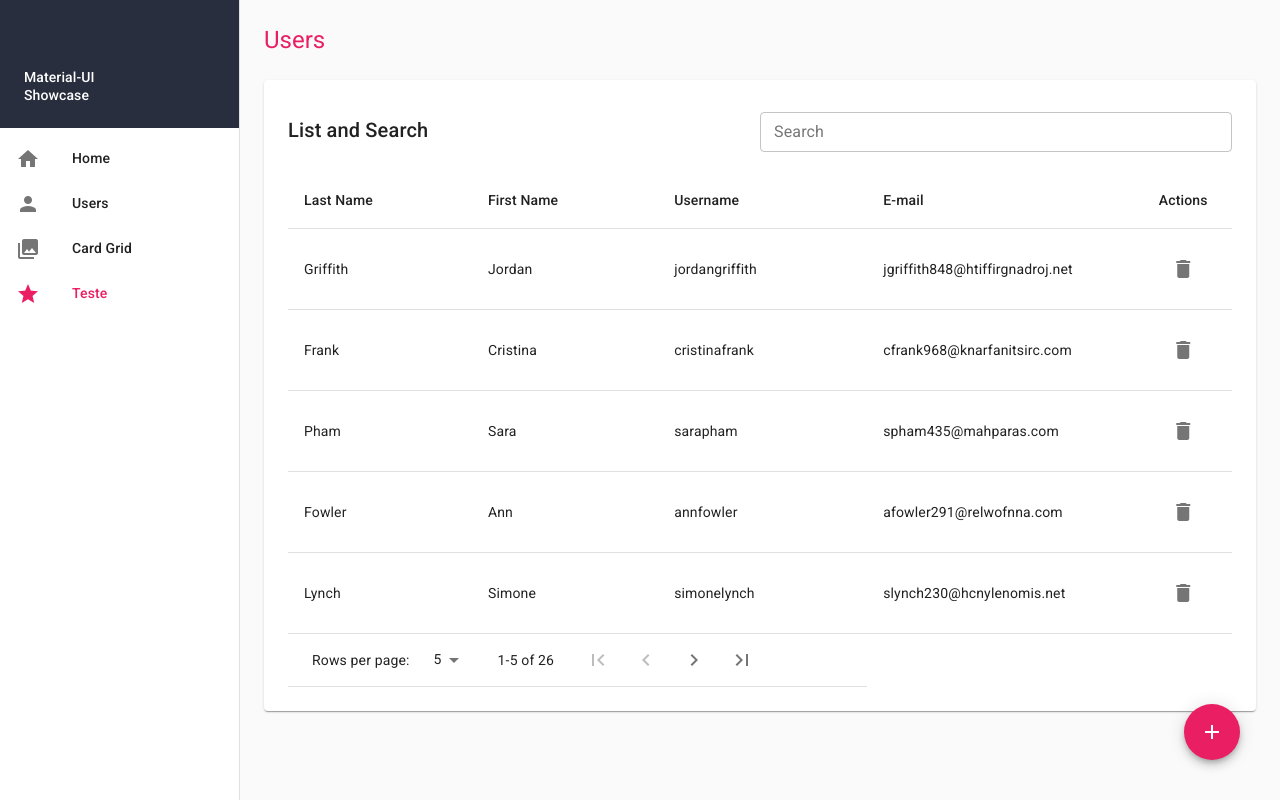
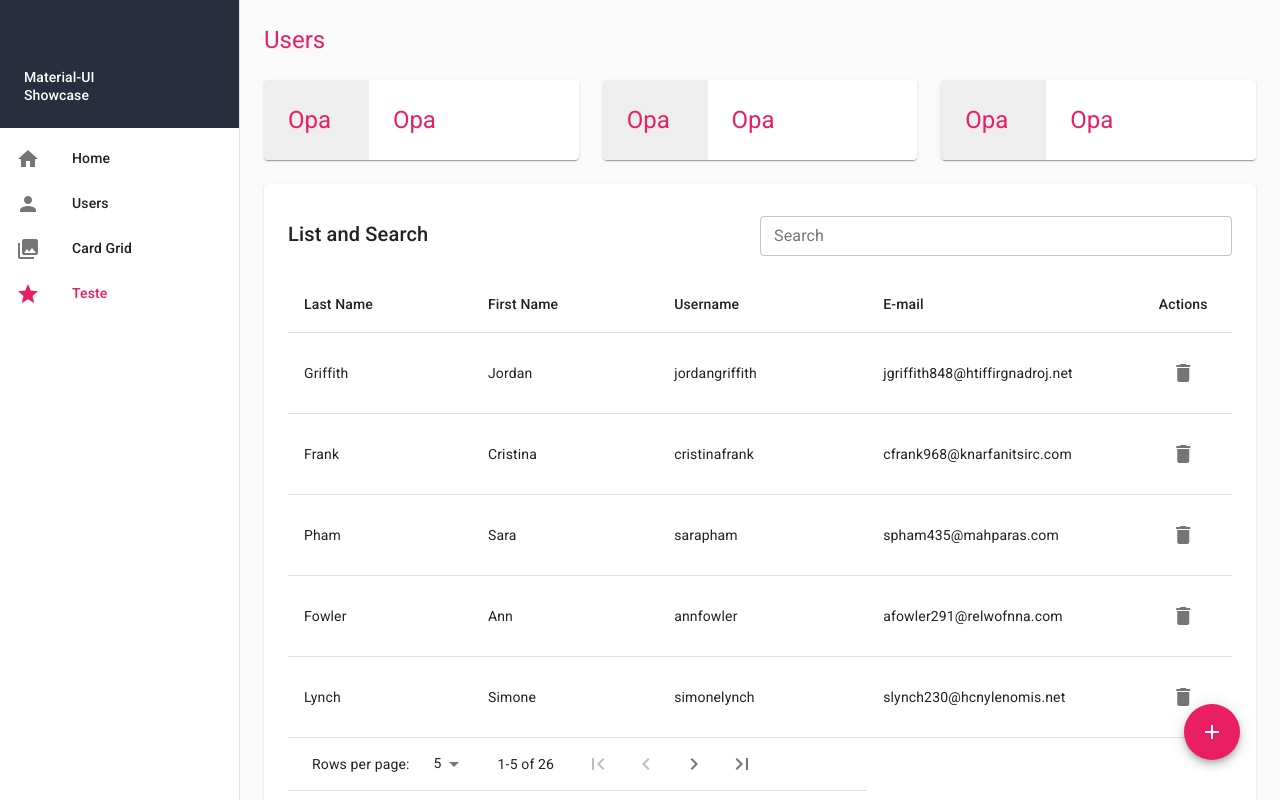
Before and after one commit to joserogeriofilho/material-ui-poc, a React (Create React App) app: page /teste in a window 1280 px wide. Built offline with nearby package versions, Linux system fonts and the light colour scheme; data requests are answered from the project's data file.

Commit message:
Separating the score component from the user's page component

```diff
--- /dev/null
+++ b/src/components/ScoreCard.js
@@ -0,0 +1,38 @@
+import React from 'react'
+import Grid from '@material-ui/core/Grid'
+import Typography from '@material-ui/core/Typography'
+import Paper from '@material-ui/core/Paper'
+import { makeStyles } from '@material-ui/core/styles';
+import grey from '@material-ui/core/colors/grey';
+
+
+const useStyles = makeStyles(theme => ({
+  root: {
+
+  },
+  scoreHeader: {
+    backgroundColor: grey[200],
+    borderRadius: '4px 0 0 4px',
+    padding: theme.spacing(3)
+  },
+  scoreBody: {
+    padding: theme.spacing(3)
+  }
+}));
+
+export function ScoreCard(props) {
+  const classes = useStyles();
+
+  return(
+    <Paper className={classes.paperIndicator}>
+      <Grid container>
+        <Grid item xs={4} className={classes.scoreHeader}>
+          <Typography variant="h5" color='secondary'>Opa</Typography>
+        </Grid>
+        <Grid item xs={8} className={classes.scoreBody}>
+          <Typography variant="h5" color='secondary'>Opa</Typography>
+        </Grid>
+      </Grid>
+    </Paper>
+  );
+}
--- a/src/pages/Teste.js
+++ b/src/pages/Teste.js
@@ -6,11 +6,12 @@ import Typography from '@material-ui/core/Typography'
 import Hidden from '@material-ui/core/Hidden'
 import Paper from '@material-ui/core/Paper'
 import TextField from '@material-ui/core/TextField'
-import Button from '@material-ui/core/Button'
+import grey from '@material-ui/core/colors/grey';
 import DrawerTopBarLayout from '../layouts/DrawerTopBarLayout'
 import { UserTable } from '../components/UserTable'
 import Fab from '@material-ui/core/Fab';
 import AddIcon from '@material-ui/icons/Add';
+import { ScoreCard } from '../components/ScoreCard'
 
 
 const styles = theme => ({
@@ -30,6 +31,17 @@ const styles = theme => ({
     position: 'absolute',
     bottom: theme.spacing(5),
     right: theme.spacing(5)
+  },
+  paperIndicator: {
+
+  },
+  indicatorHeader: {
+    backgroundColor: grey[200],
+    borderRadius: '4px 0 0 4px',
+    padding: theme.spacing(3)
+  },
+  indicatorBody: {
+    padding: theme.spacing(3)
   }
 });
 
@@ -123,6 +135,16 @@ render(){
           </Grid>
         </Hidden>
 
+        <Grid item lg={4}>
+          <ScoreCard />
+        </Grid>
+        <Grid item lg={4}>
+          <ScoreCard />
+        </Grid>
+        <Grid item lg={4}>
+          <ScoreCard />
+        </Grid>
+
         <Grid item xs={12}>
           <Paper className={classes.paper}>
             <Grid container spacing={2}>
```
